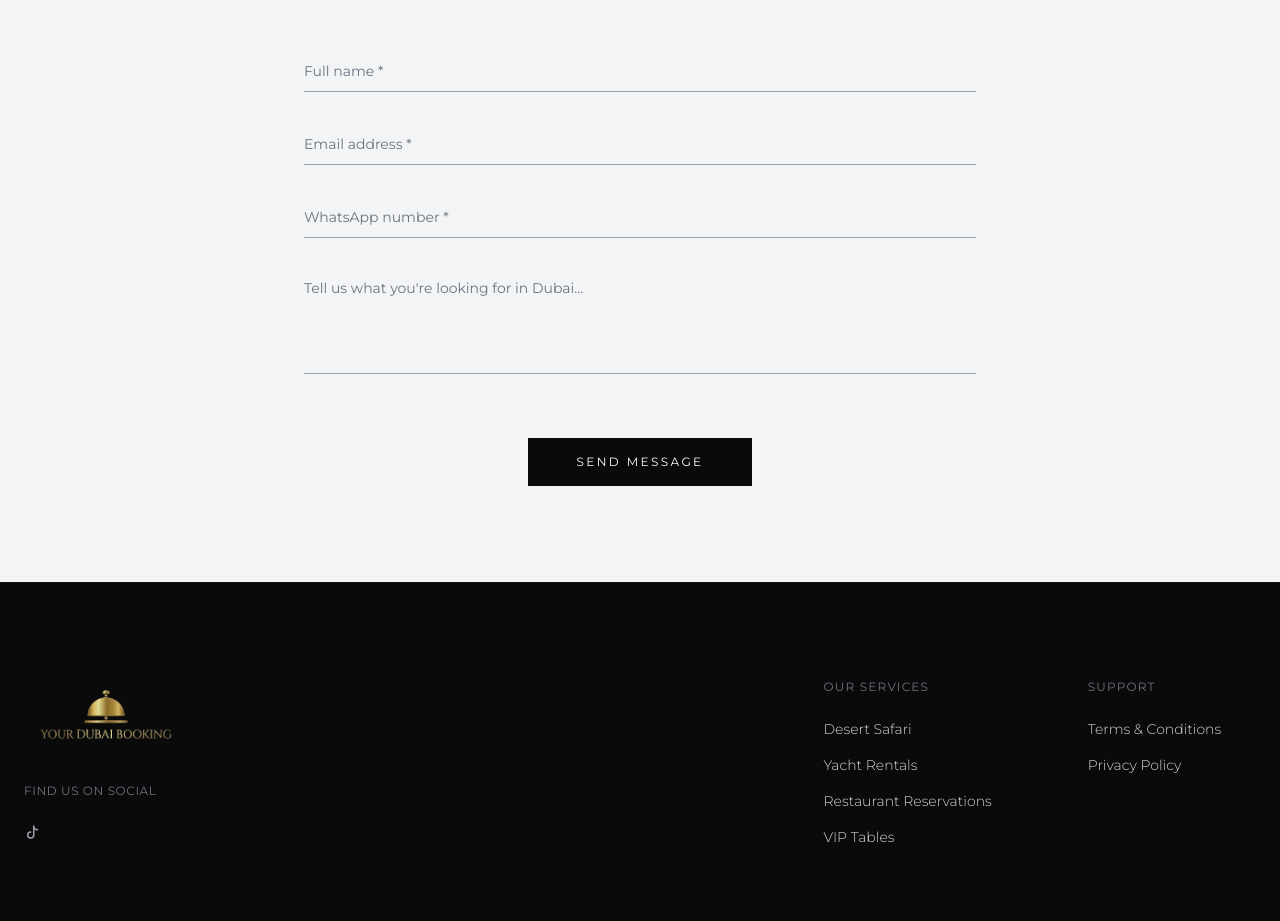
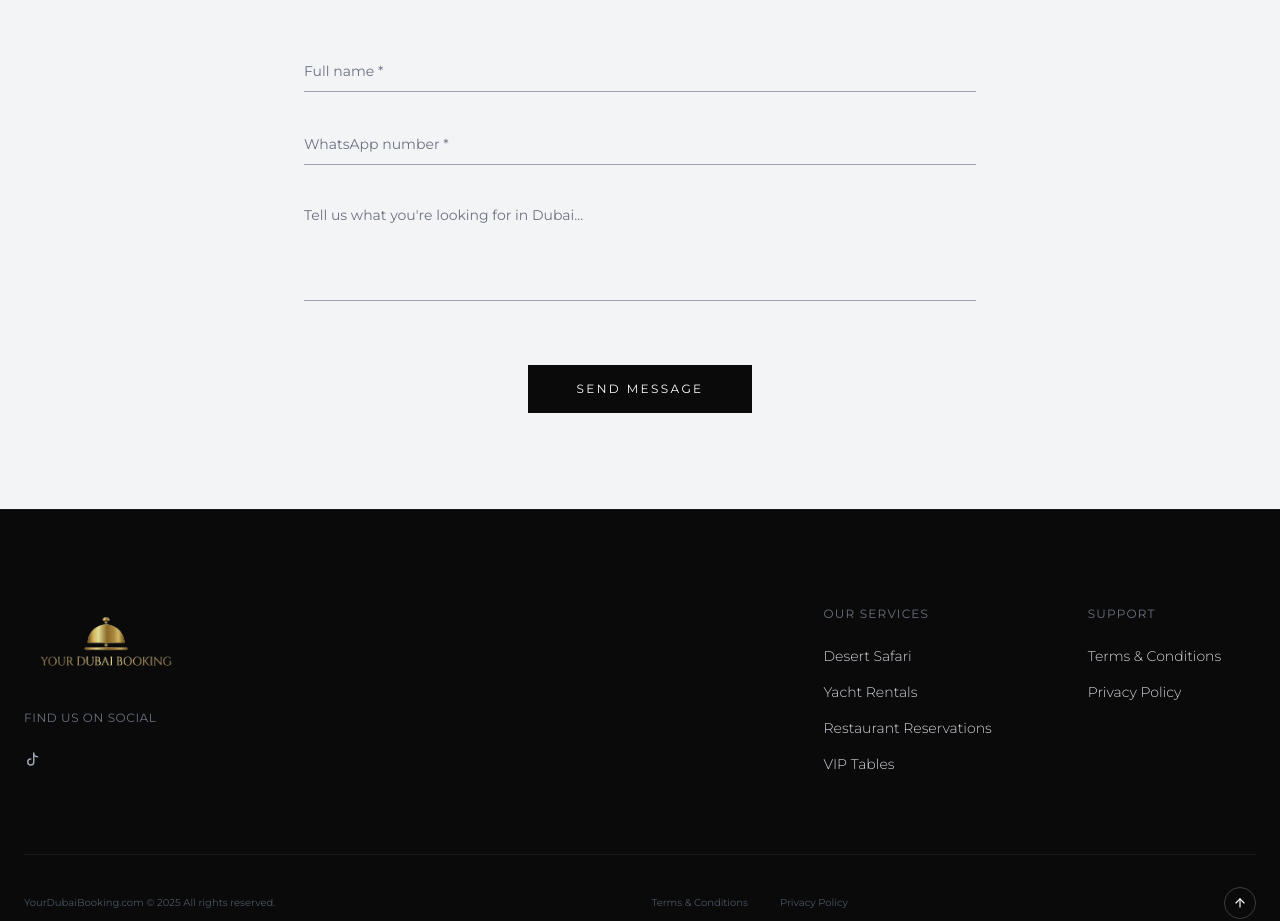
Before and after one commit to Flynn1244/yourdubaibooking-claude-enhanced-, a React (Vite) app: page / in a window 1280 px wide. Shown: the part 3540-4461 px from the top of the page. Built offline with nearby package versions, Linux system fonts and the light colour scheme; a web font is replaced by a local one.

Commit message:
Remove email field from contact form

```diff
--- a/components/Contact.tsx
+++ b/components/Contact.tsx
@@ -11,7 +11,6 @@ export const Contact: React.FC = React.memo(() => {
 
     const formData = new FormData(e.currentTarget);
     const name = formData.get('name') as string;
-    const email = formData.get('email') as string;
     const phone = formData.get('phone') as string;
     const message = formData.get('message') as string;
 
@@ -26,7 +25,6 @@ export const Contact: React.FC = React.memo(() => {
         },
         body: JSON.stringify({
           name: name,
-          email: email,
           phone: phone,
           message: message,
           _subject: `New Enquiry from ${name} - Your Dubai Booking`,
@@ -62,10 +60,9 @@ export const Contact: React.FC = React.memo(() => {
               access_key: web3formsKey,
               subject: `New Enquiry from ${name} - Your Dubai Booking`,
               from_name: name,
-              from_email: email,
               email: 'contact@yourdubaibooking.com',
               phone: phone,
-              message: `Name: ${name}\nEmail: ${email}\nWhatsApp: ${phone}\n\nMessage:\n${message}`,
+              message: `Name: ${name}\nWhatsApp: ${phone}\n\nMessage:\n${message}`,
             }),
           });
 
@@ -82,7 +79,7 @@ export const Contact: React.FC = React.memo(() => {
       }
 
       // Final fallback: Use mailto
-      const mailtoLink = `mailto:contact@yourdubaibooking.com?subject=${encodeURIComponent(`New Enquiry from ${name} - Your Dubai Booking`)}&body=${encodeURIComponent(`Name: ${name}\nEmail: ${email}\nWhatsApp: ${phone}\n\nMessage:\n${message}`)}`;
+      const mailtoLink = `mailto:contact@yourdubaibooking.com?subject=${encodeURIComponent(`New Enquiry from ${name} - Your Dubai Booking`)}&body=${encodeURIComponent(`Name: ${name}\nWhatsApp: ${phone}\n\nMessage:\n${message}`)}`;
       window.location.href = mailtoLink;
       setStatus(FormStatus.SUCCESS);
       e.currentTarget.reset();
@@ -136,18 +133,6 @@ export const Contact: React.FC = React.memo(() => {
                 />
              </div>
 
-             {/* Email */}
-             <div className="border-b border-gray-400 py-2">
-                <input
-                  type="email"
-                  name="email"
-                  placeholder="Email address *"
-                  required
-                  className="w-full bg-transparent border-none focus:ring-0 placeholder-gray-500 text-sm text-black"
-                  aria-label="Email address"
-                />
-             </div>
-
              {/* WhatsApp Number */}
              <div className="border-b border-gray-400 py-2">
                 <input
```
